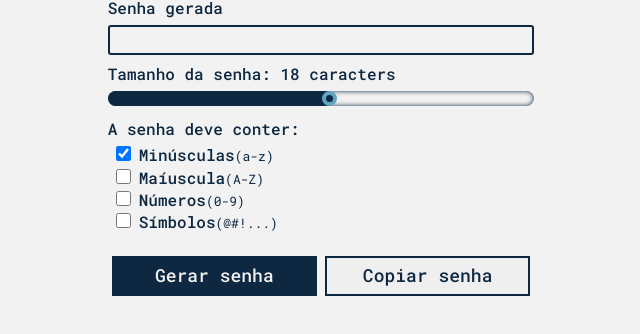
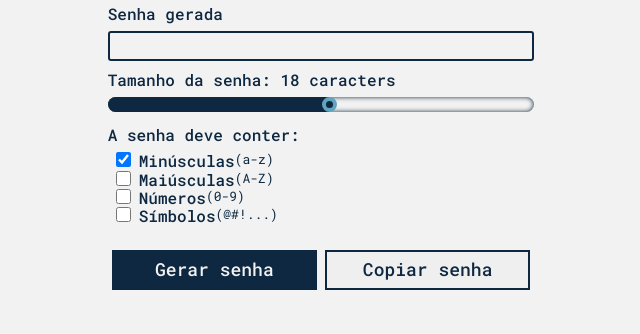
Before and after one commit to DiegoFrancoGiusti/gerador-de-senha, a plain HTML site: page index.html in a window 1280 px wide. Shown: the part 364-698 px from the top of the page, without its empty margins (319-959 px from the left). Drawn offline with Linux system fonts and the light colour scheme.

Commit message:
Modificando o HTML

```diff
--- a/css/module/c-form.css
+++ b/css/module/c-form.css
@@ -47,12 +47,18 @@
 
 .c-form__checkList{
   margin-top: 0.8rem;
-}
-.c-form__checkList li{
-  margin-bottom: 0.4rem;
+  display: flex;
+  flex-direction: column;
+  align-items: flex-start;
+
 }
 
-.c-form__check-info{
+.c-form__check-info {
+  display: flex;
+  flex-direction: row-reverse;
+}
+
+.c-form__check-info span{
   font-size: 1.3rem;
   font-weight: 400;
 }
--- a/index.html
+++ b/index.html
@@ -32,13 +32,36 @@
       </div>
 
       <div class="c-form__content">
-        <label class="c-form__input-info">A senha deve conter:</label>
-        <ul class="c-form__checkList">
-          <li><input class="c-form__input" value="0" id="input-lowerCase" type="checkbox" checked>Minúsculas<span class="c-form__check-info">(a-z)</span></li>
-          <li><input class="c-form__input" value="1" id="input-upperCase" type="checkbox">Maíuscula<span class="c-form__check-info">(A-Z)</span></li>
-          <li><input class="c-form__input" value="2" id="input-number" type="checkbox">Números<span class="c-form__check-info">(0-9)</span></li>
-          <li><input class="c-form__input" value="3" id="input-simbol" type="checkbox">Símbolos<span class="c-form__check-info">(@#!...)</span></li>
-        </ul>
+        <p>A senha deve conter:</p>
+        <div class="c-form__checkList">
+          <section>
+            <label class="c-form__check-info" for="inputCheckLowerCase">
+              <span>(a-z)</span>Minúsculas
+              <input class="c-form__input" value="0" id="inputCheckLowerCase" type="checkbox" checked>
+            </label>
+          </section>
+
+          <section>
+            <label class="c-form__check-info" for="inputCheckUpperCase">
+              <span>(A-Z)</span>Maiúsculas
+              <input class="c-form__input" value="1" id="inputCheckUpperCase" type="checkbox">
+            </label>
+          </section>
+
+          <section>
+            <label class="c-form__check-info" for="inputCheckNumber">
+              <span>(0-9)</span>Números
+              <input class="c-form__input" value="2" id="inputCheckNumber" type="checkbox">
+            </label>
+          </section>
+
+          <section>
+            <label class="c-form__check-info" for="inputCheckSymbol">
+              <span>(@#!...)</span>Símbolos
+              <input class="c-form__input" value="3" id="inputCheckSymbol" type="checkbox">
+            </label>
+          </section>
+         </div>
       </div>
 
       <div class="c-button-content">
```
